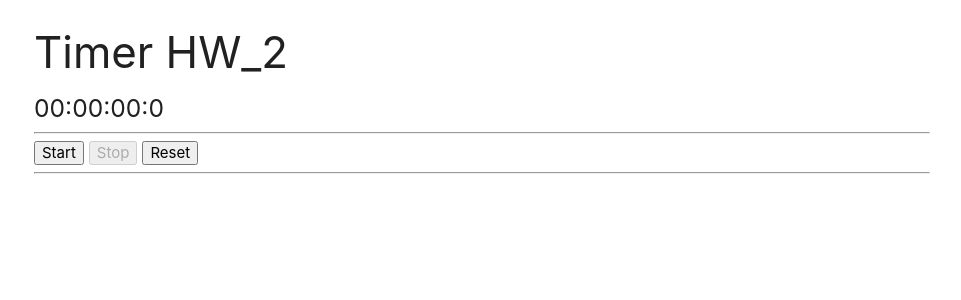
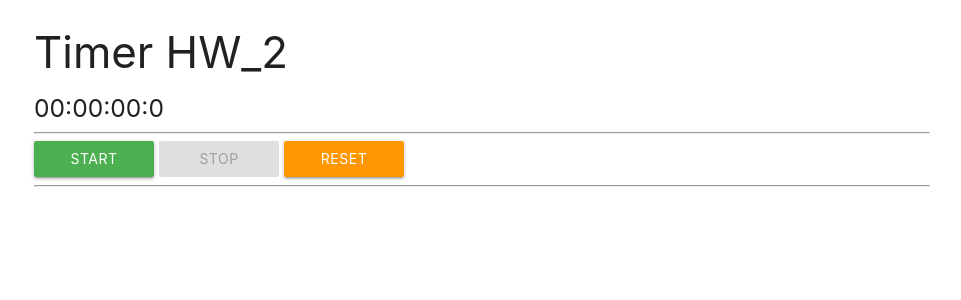
Before and after one commit to Raznaz/ReactHomeWorks, a React (Create React App) app: page / in a window 1280 px wide. Shown: the top 300 px of the page, without its empty margins (158-1119 px from the left). Built offline with nearby package versions, Linux system fonts and the light colour scheme; the HTML template or start-up script is replaced by a standard one.

Commit message:
add style button and decompostiton button

```diff
--- a/src/component/Timer.jsx
+++ b/src/component/Timer.jsx
@@ -1,4 +1,6 @@
 import React, { useState, useEffect } from 'react';
+import Button from './UI/button/Button';
+import './UI/button/Button.css';
 
 let timerId = null;
 
@@ -95,27 +97,39 @@ function Timer() {
 			</h5>
 			<hr />
 			{!isTimerWork ? (
-				<button
+				<Button
 					onClick={() => handleTimerStart()}
 					disabled={!isBlockBtn ? false : true}
+					className="btn green"
 				>
 					Start
-				</button>
+				</Button>
 			) : (
-				<button onClick={() => handleTimerStart()}>Continue</button>
+				<Button
+					onClick={() => handleTimerStart()}
+					className="btn purple"
+				>
+					Continue
+				</Button>
 			)}
 
-			<button
+			<Button
 				onClick={() => handleTimerStop()}
 				disabled={!isBlockBtn || isTimerWork}
+				className="btn red"
 			>
 				Stop
-			</button>
-			<button onClick={() => handleTimerReset()}>Reset</button>
+			</Button>
+			<Button
+				onClick={() => handleTimerReset()}
+				className="btn orange"
+			>
+				Reset
+			</Button>
 			<hr />
 			<div>
 				{result.map((obj, i) => (
-					<p key={obj.ms + i}>
+					<p key={obj.ms + obj.sec + i}>
 						{obj.hr}:{obj.min}:{obj.sec}:{obj.ms}
 					</p>
 				))}
--- /dev/null
+++ b/src/component/UI/button/Button.css
@@ -0,0 +1,3 @@
+button {
+	min-width: 120px;
+}
```
